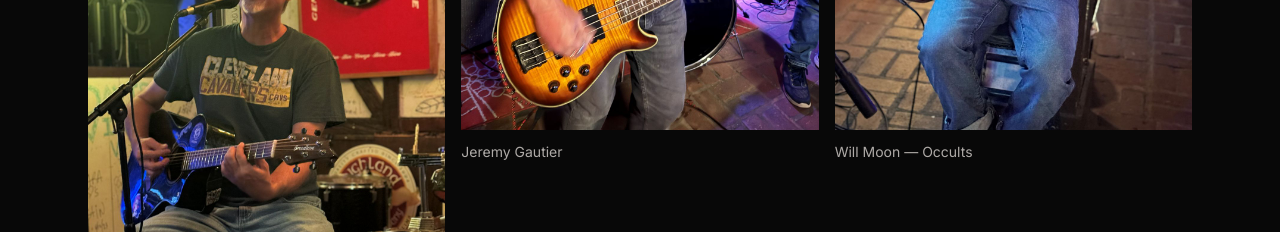
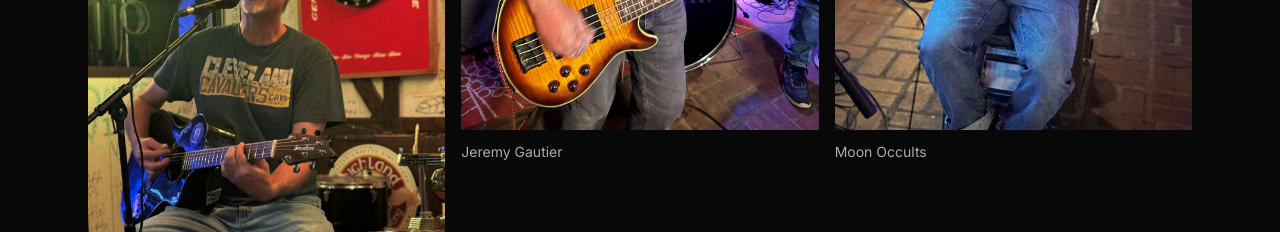
Before and after one commit to batestzu/skylerbates.com, a Next.js app: page /portfolio in a window 1280 px wide. Shown: the part 9834-10066 px from the top of the page. Built offline with nearby package versions, Linux system fonts and the light colour scheme; no server answers.

Commit message:
Portfolio: caption Moon Occults by stage name
Co-Authored-By: Claude Opus 5.5 <noreply@anthropic.com>
Claude-Session: https://claude.ai/code/session_01PFxwCQY5ngUV9SFLZDUXr6

```diff
--- a/app/portfolio/page.tsx
+++ b/app/portfolio/page.tsx
@@ -81,7 +81,7 @@ const events: Event[] = [
       { src: "/portfolio/OmarKaleHI.jpg", act: "Omar Kale", width: 1200, height: 1600 },
       { src: "/portfolio/PublicMindHI.jpg", act: "Public Mind", width: 1200, height: 1600 },
       { src: "/portfolio/RandyG.jpg", act: "Randy G", width: 1200, height: 1600 },
-      { src: "/portfolio/WillMoonOccultsHI.jpg", act: "Will Moon — Occults", width: 1200, height: 1600 },
+      { src: "/portfolio/WillMoonOccultsHI.jpg", act: "Moon Occults", width: 1200, height: 1600 },
     ],
   },
 ];
```
